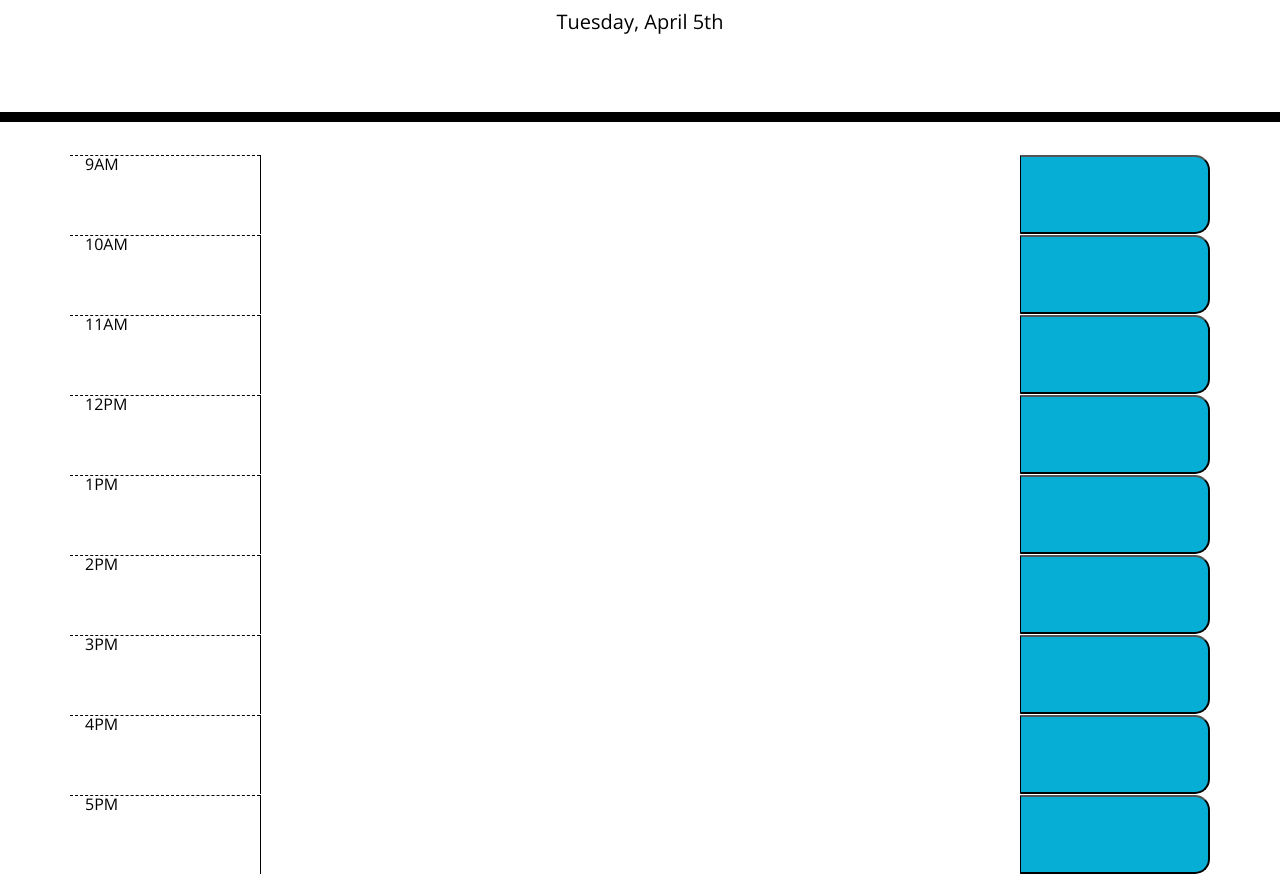
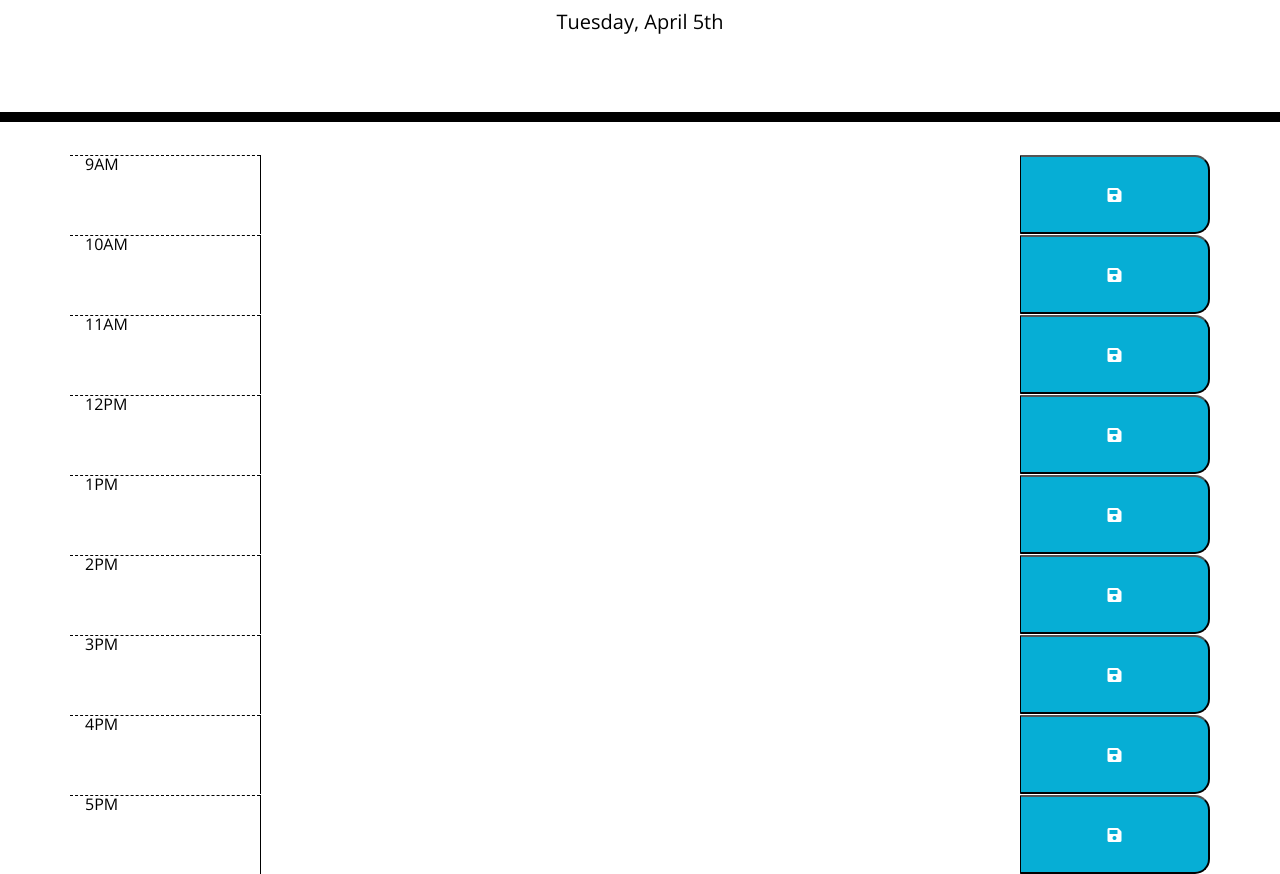
Before and after one commit to sayamgautam1/work-day-scheduler, a plain HTML site: page index.html in a window 1280 px wide. Shown: the part 182-1056 px from the top of the page. Drawn offline with nearby package versions, Linux system fonts and the light colour scheme.

Commit message:
add save icon from font awesome

```diff
--- a/index.html
+++ b/index.html
@@ -4,20 +4,24 @@
     <meta charset="UTF-8" />
     <meta name="viewport" content="width=device-width, initial-scale=1.0" />
     <meta http-equiv="X-UA-Compatible" content="ie=edge" />
+    <!--bootstrap-->
     <link
       rel="stylesheet"
       href="https://stackpath.bootstrapcdn.com/bootstrap/4.3.1/css/bootstrap.min.css"
     />
+    <!--fontawesome-->
     <link
       rel="stylesheet"
       href="https://use.fontawesome.com/releases/v5.8.1/css/all.css"
       integrity="sha384-50oBUHEmvpQ+1lW4y57PTFmhCaXp0ML5d60M1M7uH2+nqUivzIebhndOJK28anvf"
       crossorigin="anonymous"
     />
+    <!--google fonts-->
     <link
       href="https://fonts.googleapis.com/css?family=Open+Sans&display=swap"
       rel="stylesheet"
     />
+    <!--style.css-->
     <link rel="stylesheet" href="./Assets/css/style.css" />
     <title>Work Day Scheduler</title>
   </head>
@@ -33,47 +37,47 @@
       <div class="row">
         <div class="hour col-2">9AM</div>
         <textarea name="" id="9AM" class="col-8 description"></textarea>
-        <button class="col-2 saveBtn"></button>
+        <button class="col-2 saveBtn"><i class="fas fa-save"></i></button>
       </div>
       <div class="row">
         <div class="hour col-2">10AM</div>
         <textarea name="" id="10AM" class="col-8 description"></textarea>
-        <button class="col-2 saveBtn"></button>
+        <button class="col-2 saveBtn"><i class="fas fa-save"></i></button>
       </div>
       <div class="row">
         <div class="hour col-2">11AM</div>
         <textarea name="" id="11AM" class="col-8 description"></textarea>
-        <button class="col-2 saveBtn"></button>
+        <button class="col-2 saveBtn"><i class="fas fa-save"></i></button>
       </div>
       <div class="row">
         <div class="hour col-2">12PM</div>
         <textarea name="" id="12PM" class="col-8 description"></textarea>
-        <button class="col-2 saveBtn"></button>
+        <button class="col-2 saveBtn"><i class="fas fa-save"></i></button>
       </div>
       <div class="row">
         <div class="hour col-2">1PM</div>
         <textarea name="" id="1PM" class="col-8 description"></textarea>
-        <button class="col-2 saveBtn"></button>
+        <button class="col-2 saveBtn"><i class="fas fa-save"></i></button>
       </div>
       <div class="row">
         <div class="hour col-2">2PM</div>
         <textarea name="" id="2PM" class="col-8 description"></textarea>
-        <button class="col-2 saveBtn"></button>
+        <button class="col-2 saveBtn"><i class="fas fa-save"></i></button>
       </div>
       <div class="row">
         <div class="hour col-2">3PM</div>
         <textarea name="" id="3PM" class="col-8 description"></textarea>
-        <button class="col-2 saveBtn"></button>
+        <button class="col-2 saveBtn"><i class="fas fa-save"></i></button>
       </div>
       <div class="row">
         <div class="hour col-2">4PM</div>
         <textarea name="" id="4PM" class="col-8 description"></textarea>
-        <button class="col-2 saveBtn"></button>
+        <button class="col-2 saveBtn"><i class="fas fa-save"></i></button>
       </div>
       <div class="row">
         <div class="hour col-2">5PM</div>
         <textarea name="" id="5PM" class="col-8 description"></textarea>
-        <button class="col-2 saveBtn"></button>
+        <button class="col-2 saveBtn"><i class="fas fa-save"></i></button>
       </div>
     </div>
 
```
